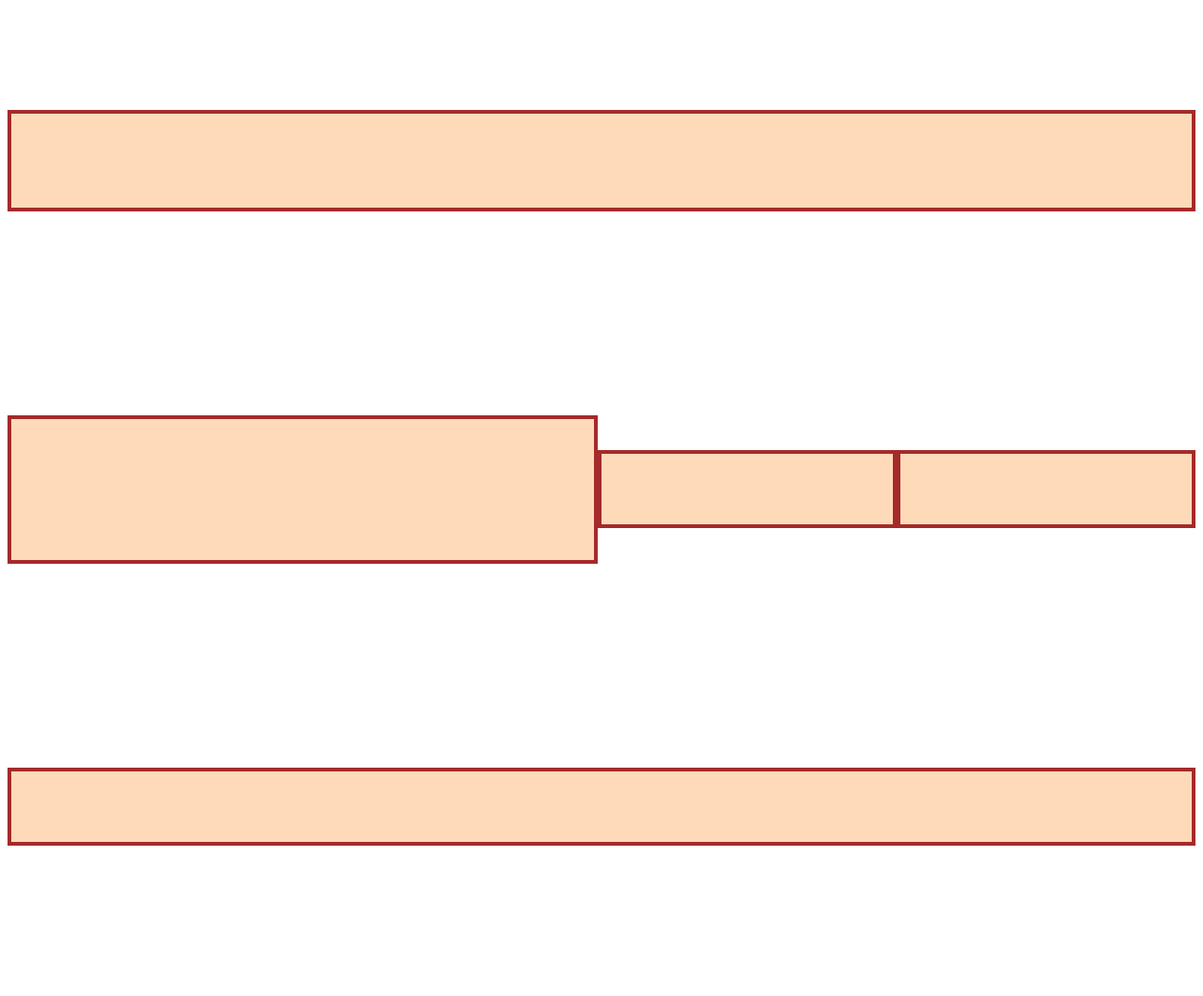
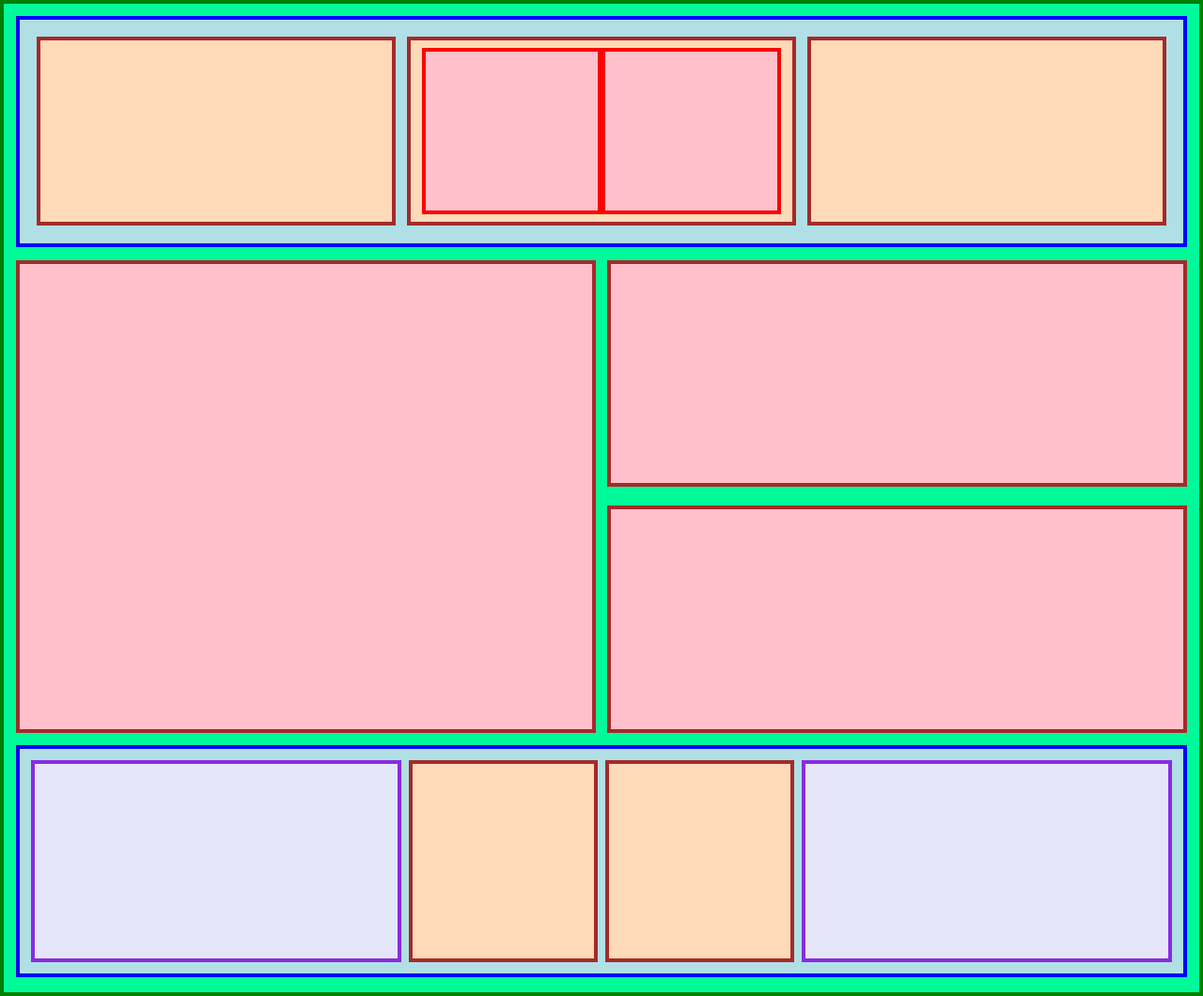
Before and after one commit to SimulatedOrganism/flexbox_demo, a plain HTML site: page index.html in a window 1280 px wide. Shown: the whole page at 94% size. Before the commit the page ends 1016 px from the top, so only its background shows below. Drawn offline with Linux system fonts and the light colour scheme.

Commit message:
Add and position all elements from the original

```diff
--- a/index.html
+++ b/index.html
@@ -8,19 +8,26 @@
     <title>Flexbox Layout Mode Demo</title>
   </head>
   <body>
-    <div class="flex column">
-      <div class="one flex row">
-        <!--<div class="one"></div>
-        <div class="flex row">
-          <div class="one"></div>
-          <div class="two"></div>
-        </div>
-        <div class="three"></div>-->
+    <div class="first flex row">
+      <div class="second one flex row">
+          <div class="third one"></div>
+          <div class="third two flex row">
+            <div class="fourth one"></div>
+            <div class="fourth two"></div>
+          </div>
+          <div class="third three"></div>
       </div>
-      <div class="two"></div>
-      <div class="three"></div>
-      <div class="four"></div>
-      <div class="five"></div>
+      <div class="second two"></div>
+      <div class="second flex center">
+        <div class="third three"></div>
+        <div class="third four"></div>
+      </div>
+      <div class="second five flex row">
+          <div class="third one"></div>
+          <div class="third two"></div>
+          <div class="third three"></div>
+          <div class="third four"></div>
+      </div>
     </div>
   </body>
 </html>
--- a/style.css
+++ b/style.css
@@ -1,62 +1,105 @@
+* {
+  box-sizing: border-box;
+}
+
 body {
-  height: 100%;
+  margin: 0;
+  padding: 0;
+  background-color: mediumspringgreen;
+  border: 4px solid green;
+  height: 1060px;
 }
 
 .flex {
   display: flex;
 }
 
-.column {
+.row {
+  padding: 1%;
+  gap: 1%;
   flex-direction: row;
-  height: 1000px;
-  justify-content: space-evenly;
+  height: 100%;
   flex-wrap: wrap;
+  justify-content: space-between;
 }
 
-.row {
-  /**align-items: stretch;
-  flex-direction: row;
-  justify-content: space-evenly;**/
-}
-
-.row.two {
-  /**align-items: stretch;**/
+.flex.center {
+  height: 49%;
+  width: 49.5%;
+  flex-grow: 0;
+  flex-direction: column;
+  justify-content: space-between;
+  background-color: transparent;
+  border: none;
 }
 
 /* this selector selects all divs inside of .flex-container */
-.column > div {
-  background: peachpuff;
-  border: 4px solid brown;
-  flex-grow: 0;
-  margin: auto;
+.first > div {
+  height: 24%;
 }
 
-.column > .one {
-  height: 100px;
+.first > .one {
+  background-color: powderblue;
+  border: 4px solid blue;
+  width: 100%;
+  flex-grow: 1;
+}
+
+.row > .two.second {
+  background-color: pink;
+  border: 4px solid brown;
+  height: 49%;
+  width: 49.5%;
+  flex-grow: 0;
+}
+
+.center > .third {
+  background-color: pink;
+  border: 4px solid brown;
+  flex-basis: 48%;
+  width: 100%;
+  flex-grow: 0;
+}
+
+.row > .five {
+  background-color: powderblue;
+  border: 4px solid blue;
   width: 100%;
 }
 
-.column > .two {
-  height: 150px;
-  flex-basis: 0;
+.first > .one {
+  padding: 1.5%;
+  flex-direction: row;
+  justify-content: space-evenly;
+}
+
+.one > .third, .five > .third.two, .five > .third.three {
+  background: peachpuff;
+  border: 4px solid brown;
+  flex-grow: 1;
+}
+
+.five {
+  padding: 12px;
+  gap: 8px;
+  justify-content: space-around;
+}
+
+.five > .third {
+  background-color: lavender;
+  border: 4px solid blueviolet;
   flex-grow: 2;
 }
 
-.column > .three, .column > .four {
-  flex-basis: 0;
-  height: 75px;
-  flex-grow: 1;
+.second.one > .two {
+  padding: 8px;
+  align-items: stretch;
+  justify-content: center;
+  gap: 0%;
 }
 
-.column > .five {
-  width: 100%;
-  height: 75px;
+.fourth {
+  background-color: pink;
+  border: 4px solid red;
+  flex-basis: 49%;
 }
-
-.row > div {
-  background: teal;
-  border: 2px solid blue;
-  flex-grow: 0;
-  flex-basis: 25%;
-  justify-content: space-evenly;
-}
```
